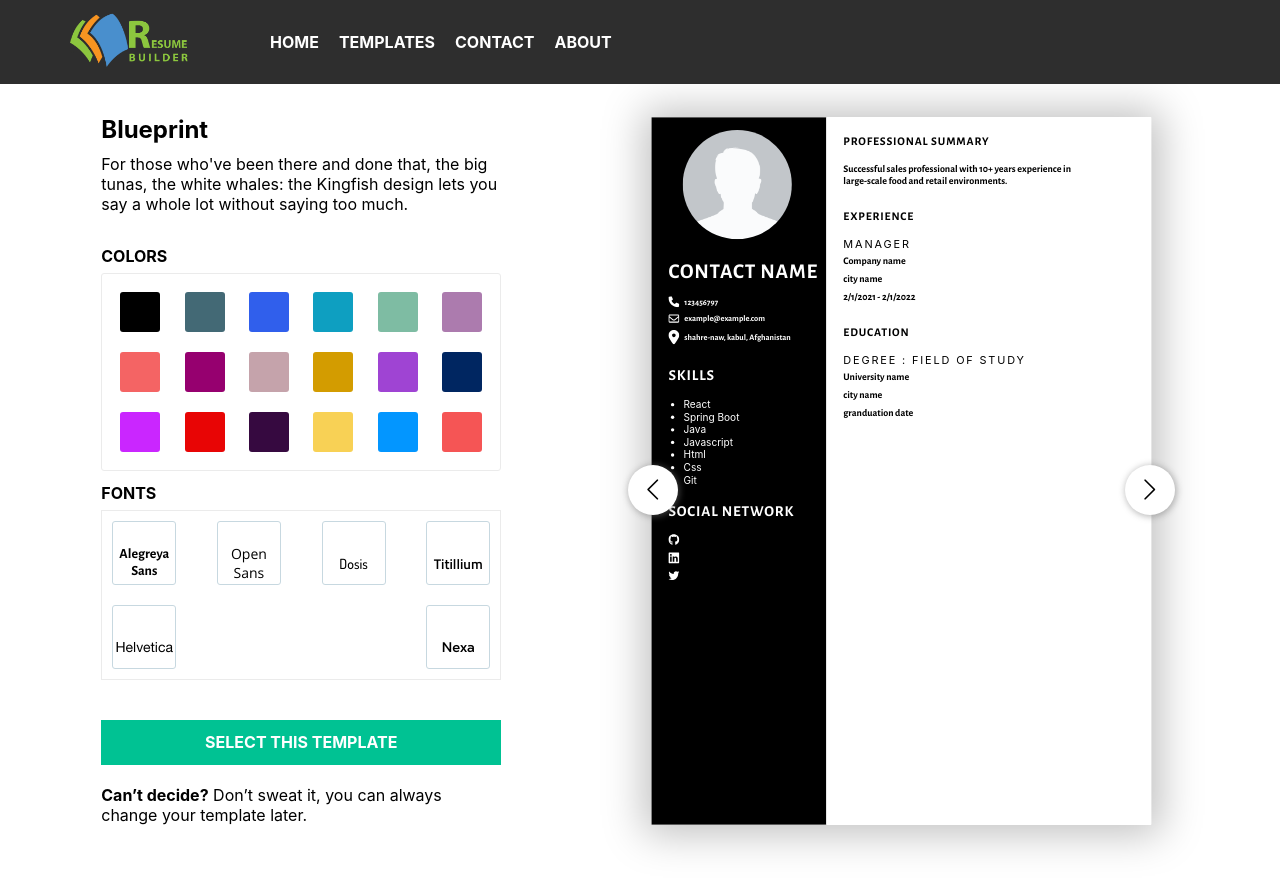
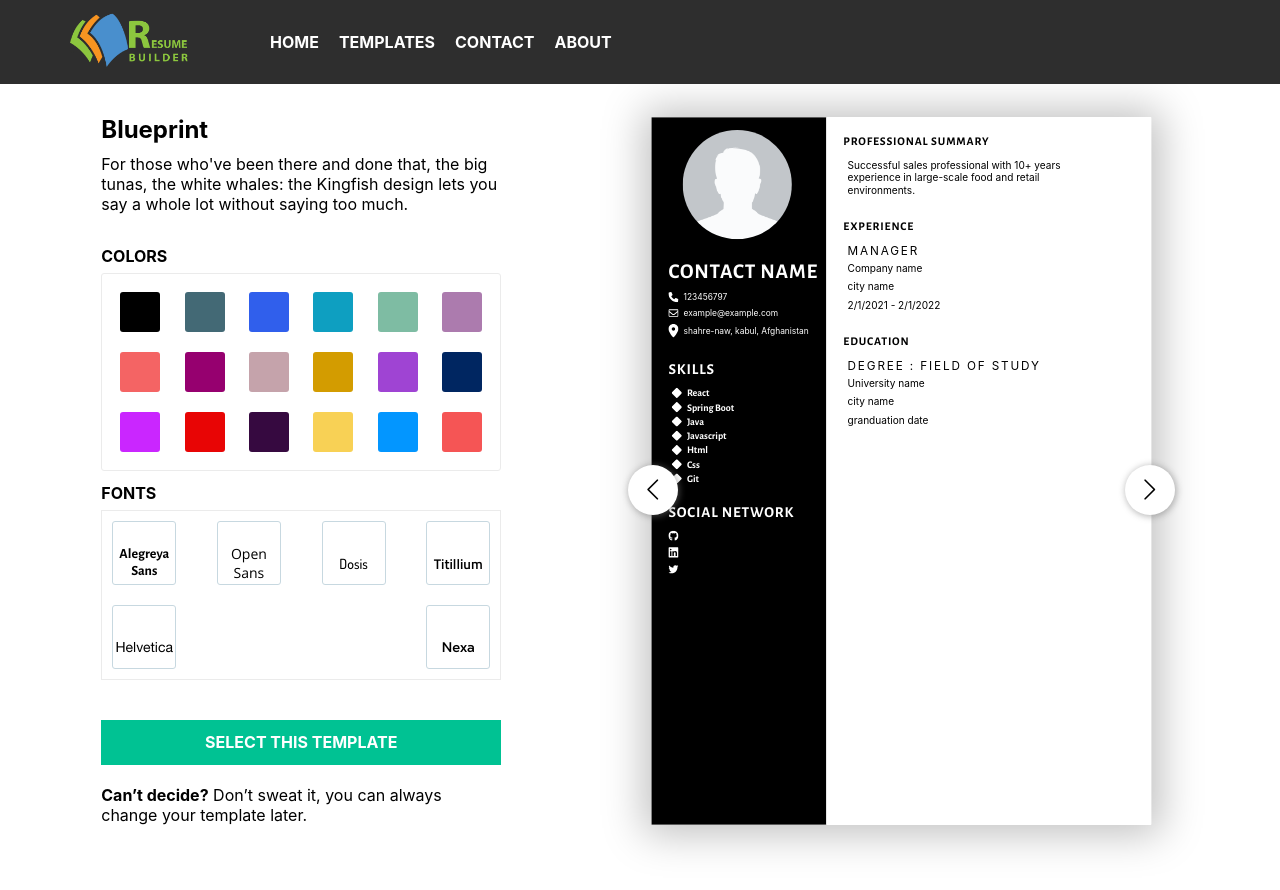
Before and after one commit to Aliherawi7/resume-builder, a React (Create React App) app: page /templates in a window 1280 px wide. Built offline with nearby package versions, Linux system fonts and the light colour scheme.

Commit message:
fontFamily and svg color bugs fixed

```diff
--- a/src/Templates/Template.css
+++ b/src/Templates/Template.css
@@ -6,16 +6,19 @@
 .template .normal-text,
 .template .normal-paragraph{
     font-size: 10px;
-    font-family: var(--font);
     font-weight: 400;
     margin-bottom: 7px;
     display: flex;
     align-items: center;
 }
+.template .normal-title{
+    font-size: 14px;
+    margin-left: 5px;
+}
 
 .template .normal-paragraph{
     font-size: 12px;
-    font-family: var(--font);
+    margin-left: 5px;
 }
 .template h1{
     font-size: 25px;
@@ -24,11 +27,9 @@
 .template .subtitle h2{
     font-size: 14px;
     line-height: 19px;
-    color: var(--color);
 }
 .template  h1, .template  h2{
-    font-family: var(--font);
-    margin-bottom: 15px;
+    margin-bottom: 10px;
     text-transform: uppercase;
     letter-spacing: 1px;
 }
@@ -36,15 +37,20 @@
     margin-bottom: 5px !important;
 }
 .template .skill-list{
-    margin-left: 18px;
+    margin-left: 4px;
     font-size: 12px;
-    font-family: var(--font);
     font-weight: 400;
     fill: #fff;
     text-transform: capitalize;
+    list-style: none;
+}
+.template .skill-list li{
+    display: flex;
+    margin-bottom: 3px;
+    align-items: center;
+    justify-content: flex-start;
 }
 .template svg{
     margin-right: 6px;
-    /* fill: var(--color); */
-    width: 13px;
+    width: 12px;
 }
--- a/src/Templates/Template1.css
+++ b/src/Templates/Template1.css
@@ -13,16 +13,16 @@
     width: 35%;
     height: 100%;
     background-color: var(--backgroundColor);
-    color: #fff;
-    fill: #fff;
+}
+.template1 .container-A h1,
+.template1 .container-A h2,
+.template1 .container-A p,
+.template1 .container-A li{
+    color: #fff !important;
 }
 .template1 svg{
     margin-right: 6px;
     width: 15px;
-}
-.template1 svg path{
-    fill: #fff !important;
-    color: #fff !important;
 }
 .template1 .section h2{
     font-size : 18px;
--- a/src/Templates/Template1.js
+++ b/src/Templates/Template1.js
@@ -6,20 +6,23 @@ function Template1({ contactInformation, experiences, experience, educations, ed
     const backgroundColor = {
         "--backgroundColor": color
     }
-    const Fontcolor = {
-        "--color": color
+    const fontStyles = {
+        fontFamily: font,
+        color: color
     }
-    const fontFamily = {
-        "--font": font
+    const styles = {
+        fontWeight:"900",
+        fontFamily:font,
+        color:color
     }
     return (
-        <div className="template template1 a4" style={fontFamily}>
+        <div className="template template1 a4" style={fontStyles}>
             <div className="container-A" style={backgroundColor}>
                 <div className="contact-info section">
                     <div className='profile-picture' >
                         <img src={contactInformation.image ? URL.createObjectURL(contactInformation.image) : "/image/yyyy.png"} />
                     </div>
-                    <h1 className='contact-name'>{contactInformation?.name}</h1>
+                    <h1 style={styles} className='contact-name' >{contactInformation?.name}</h1>
                     <p className='normal-text'>
                     <svg xmlns="http://www.w3.org/2000/svg" viewBox="0 0 512 512"><path style={{fill:"#fff"}} d="M511.2 387l-23.25 100.8c-3.266 14.25-15.79 24.22-30.46 24.22C205.2 512 0 306.8 0 54.5c0-14.66 9.969-27.2 24.22-30.45l100.8-23.25C139.7-2.602 154.7 5.018 160.8 18.92l46.52 108.5c5.438 12.78 1.77 27.67-8.98 36.45L144.5 207.1c33.98 69.22 90.26 125.5 159.5 159.5l44.08-53.8c8.688-10.78 23.69-14.51 36.47-8.975l108.5 46.51C506.1 357.2 514.6 372.4 511.2 387z"/></svg>
                         {contactInformation?.phone ? contactInformation.phone : ''} </p>
@@ -33,15 +36,18 @@ function Template1({ contactInformation, experiences, experience, educations, ed
                             (contactInformation?.country ? contactInformation.country : '')}</p>
                 </div>
                 <div className="skills section">
-                    <h2 style={{fontFamily:font}}>Skills</h2>
+                    <h2 style={styles}>Skills</h2>
                     <ul className="skill-list">
                         {skills?.length > 0 ? skills.map((item) => {
-                            return item != "" ? <li key={Math.random() + item}>{item}</li> : null
+                            return item != "" ? <li style={fontStyles} key={Math.random() + item}>
+                                <svg xmlns="http://www.w3.org/2000/svg" viewBox="0 0 512 512"><path style={{fill:"#fff"}} d="M500.3 227.7C515.9 243.3 515.9 268.7 500.3 284.3L284.3 500.3C268.7 515.9 243.3 515.9 227.7 500.3L11.72 284.3C-3.905 268.7-3.905 243.3 11.72 227.7L227.7 11.72C243.3-3.905 268.7-3.905 284.3 11.72L500.3 227.7z"/></svg>
+                                {item}
+                                </li> : null
                         }) : null}
                     </ul>
                 </div>
                 <div className='social-network section'>
-                    <h2 style={Fontcolor}>Social Network</h2>
+                    <h2 style={styles}>Social Network</h2>
                     <p className='normal-text'>
                     <svg xmlns="http://www.w3.org/2000/svg" viewBox="0 0 496 512"><path style={{fill:"#fff"}} d="M165.9 397.4c0 2-2.3 3.6-5.2 3.6-3.3.3-5.6-1.3-5.6-3.6 0-2 2.3-3.6 5.2-3.6 3-.3 5.6 1.3 5.6 3.6zm-31.1-4.5c-.7 2 1.3 4.3 4.3 4.9 2.6 1 5.6 0 6.2-2s-1.3-4.3-4.3-5.2c-2.6-.7-5.5.3-6.2 2.3zm44.2-1.7c-2.9.7-4.9 2.6-4.6 4.9.3 2 2.9 3.3 5.9 2.6 2.9-.7 4.9-2.6 4.6-4.6-.3-1.9-3-3.2-5.9-2.9zM244.8 8C106.1 8 0 113.3 0 252c0 110.9 69.8 205.8 169.5 239.2 12.8 2.3 17.3-5.6 17.3-12.1 0-6.2-.3-40.4-.3-61.4 0 0-70 15-84.7-29.8 0 0-11.4-29.1-27.8-36.6 0 0-22.9-15.7 1.6-15.4 0 0 24.9 2 38.6 25.8 21.9 38.6 58.6 27.5 72.9 20.9 2.3-16 8.8-27.1 16-33.7-55.9-6.2-112.3-14.3-112.3-110.5 0-27.5 7.6-41.3 23.6-58.9-2.6-6.5-11.1-33.3 2.6-67.9 20.9-6.5 69 27 69 27 20-5.6 41.5-8.5 62.8-8.5s42.8 2.9 62.8 8.5c0 0 48.1-33.6 69-27 13.7 34.7 5.2 61.4 2.6 67.9 16 17.7 25.8 31.5 25.8 58.9 0 96.5-58.9 104.2-114.8 110.5 9.2 7.9 17 22.9 17 46.4 0 33.7-.3 75.4-.3 83.6 0 6.5 4.6 14.4 17.3 12.1C428.2 457.8 496 362.9 496 252 496 113.3 383.5 8 244.8 8zM97.2 352.9c-1.3 1-1 3.3.7 5.2 1.6 1.6 3.9 2.3 5.2 1 1.3-1 1-3.3-.7-5.2-1.6-1.6-3.9-2.3-5.2-1zm-10.8-8.1c-.7 1.3.3 2.9 2.3 3.9 1.6 1 3.6.7 4.3-.7.7-1.3-.3-2.9-2.3-3.9-2-.6-3.6-.3-4.3.7zm32.4 35.6c-1.6 1.3-1 4.3 1.3 6.2 2.3 2.3 5.2 2.6 6.5 1 1.3-1.3.7-4.3-1.3-6.2-2.2-2.3-5.2-2.6-6.5-1zm-11.4-14.7c-1.6 1-1.6 3.6 0 5.9 1.6 2.3 4.3 3.3 5.6 2.3 1.6-1.3 1.6-3.9 0-6.2-1.4-2.3-4-3.3-5.6-2z"/></svg>
                     {contactInformation?.github}</p>
@@ -55,7 +61,7 @@ function Template1({ contactInformation, experiences, experience, educations, ed
             </div>
             <div className="container-B">
                 <div className="professional-summary subtitle section">
-                    <h2 style={Fontcolor}>professional summary</h2>
+                    <h2 style={styles}>professional summary</h2>
                     <div >
                         {summery?.map((item) => {
                             return item != "" ? <p className="summery normal-paragraph" key={Math.random()}>{item}</p> : null
@@ -64,7 +70,7 @@ function Template1({ contactInformation, experiences, experience, educations, ed
                     </div>
                 </div>
                 <div className="experience subtitle section">
-                    <h2 style={Fontcolor}>Experience</h2>
+                    <h2 style={styles}>Experience</h2>
                     {experiences?.length > 0 ? experiences?.map((item) => {
                         return (
                             <div key={Math.random()} className="experience-container">
@@ -83,7 +89,7 @@ function Template1({ contactInformation, experiences, experience, educations, ed
                     </div>}
                 </div>
                 <div className="education subtitle section">
-                    <h2 style={Fontcolor}>Education</h2>
+                    <h2 style={styles}>Education</h2>
                     {educations?.length > 0 ? educations?.map((item) => {
                         return (
                             <div key={Math.random() + item} className="experience-container">
--- a/src/Templates/Template2.js
+++ b/src/Templates/Template2.js
@@ -5,19 +5,22 @@ import "./Template2.css"
 
 function Template2({ contactInformation, experiences, experience, educations, education, skills, summery, color, font }) {
     const backgroundColor = {
-        "--backgroundColor": color
+        backgroundColor: color
     }
-    const Fontcolor = {
-        "--color": color
+    const fontStyles = {
+        fontFamily: font,
+        color: color
     }
-    const fontFamily = {
-        "--font": font
+    const styles = {
+        fontWeight:"900",
+        fontFamily:font,
+        color:color
     }
     return (
-        <div className="template template2 a4" style={{fontFamily:font, color:color}}>
+        <div className="template template2 a4" style={styles}>
             <div className="container-bg1" style={backgroundColor}>
                 <div className="container-bg2">
-                    <div className='right-corner'></div>
+                    <div style={backgroundColor} className='right-corner'></div>
                     <div className='top-right-corner'></div>
                     <div className='bottom-right-corner'></div>
                     <div className='profile-picture' >
@@ -25,8 +28,8 @@ function Template2({ contactInformation, experiences, experience, educations, ed
                     </div>
 
                     <div className='contact-info'>
-                        <div className='contact-name' style={{fontFamily:font, color:color}}><p>{contactInformation?.name}</p></div>
-                        <div className='contact'>
+                        <div className='contact-name' style={styles}><p>{contactInformation?.name}</p></div>
+                        <div className='contact' style={styles}>
                             <p className='normal-text'>
                                 <svg xmlns="http://www.w3.org/2000/svg" viewBox="0 0 512 512"><path style={{fill:color}} d="M511.2 387l-23.25 100.8c-3.266 14.25-15.79 24.22-30.46 24.22C205.2 512 0 306.8 0 54.5c0-14.66 9.969-27.2 24.22-30.45l100.8-23.25C139.7-2.602 154.7 5.018 160.8 18.92l46.52 108.5c5.438 12.78 1.77 27.67-8.98 36.45L144.5 207.1c33.98 69.22 90.26 125.5 159.5 159.5l44.08-53.8c8.688-10.78 23.69-14.51 36.47-8.975l108.5 46.51C506.1 357.2 514.6 372.4 511.2 387z" /></svg>
                                 {contactInformation?.phone ? contactInformation.phone : ''} </p>
@@ -40,22 +43,22 @@ function Template2({ contactInformation, experiences, experience, educations, ed
                                     (contactInformation?.country ? contactInformation.country : '')}</p>
                         </div>
                     </div>
-                    <div className='information-container'>
+                    <div className='information-container' >
                         <div className='part-a'>
-                            <div className="professional-summary subtitle section">
-                                <h2 style={{fontFamily:font, color:color}}>professional summary</h2>
-                                <div>
+                            <div className="professional-summary subtitle section" style={styles}>
+                                <h2 style={styles}>professional summary</h2>
+                                <div >
                                     {summery?.map((item) => {
-                                        return item != "" ? <p className="summery normal-paragraph" key={item}>{item}</p> : null
+                                        return item != "" ? <p style={fontStyles} className="summery normal-paragraph" key={item}>{item}</p> : null
 
                                     })}
                                 </div>
                             </div>
                             <div className="experience subtitle section">
-                                <h2 style={{fontFamily:font, color:color}}>Experience</h2>
+                                <h2 style={styles}>Experience</h2>
                                 {experiences?.length > 0 ? experiences?.map((item) => {
                                     return (
-                                        <div key={item} className="experience-container">
+                                        <div style={styles} key={item} className="experience-container">
                                             <p className="normal-title mb-5">{item?.jobTitle ? item.jobTitle : ''}</p>
                                             <p className="normal-paragraph">{item?.employer ? item.employer : ''}</p>
                                             <p className="normal-paragraph">{(item?.city ? item.city : "") + (item?.state ? ", " + item?.state : '')}</p>
@@ -63,7 +66,7 @@ function Template2({ contactInformation, experiences, experience, educations, ed
                                             <p className="normal-paragraph">{' '}</p>
                                         </div>
                                     )
-                                }) : <div>
+                                }) : <div style={styles}>
                                     <p className="normal-title mb-5">{experience?.jobTitle ? experience.jobTitle : ''}</p>
                                     <p className="normal-paragraph">{experience?.employer ? experience.employer : ''}</p>
                                     <p className="normal-paragraph">{experience?.city ? experience.city : "" + ", " + experience?.state ? experience.state : ''}</p>
@@ -74,19 +77,22 @@ function Template2({ contactInformation, experiences, experience, educations, ed
                         </div>
                         <div className='part-b'>
                             <div className="skills subtitle section">
-                                <h2 style={{fontFamily:font, color:color}}>Skills</h2>
+                                <h2 style={styles}>Skills</h2>
                                 <ul className="skill-list">
                                     {skills?.map((item) => {
-                                        return item != "" ? <li key={Math.random()}>{item}</li> : null
+                                        return item != "" ? <li style={fontStyles} key={Math.random()}>
+                                            <svg xmlns="http://www.w3.org/2000/svg" viewBox="0 0 512 512"><path style={{fill:color}} d="M500.3 227.7C515.9 243.3 515.9 268.7 500.3 284.3L284.3 500.3C268.7 515.9 243.3 515.9 227.7 500.3L11.72 284.3C-3.905 268.7-3.905 243.3 11.72 227.7L227.7 11.72C243.3-3.905 268.7-3.905 284.3 11.72L500.3 227.7z"/></svg>
+                                            {item}
+                                            </li> : null
 
                                     })}
                                 </ul>
                             </div>
                             <div className="education subtitle section">
-                                <h2 style={{fontFamily:font, color:color}}>Education</h2>
+                                <h2 style={styles}>Education</h2>
                                 {educations?.length > 0 ? educations?.map((item) => {
                                     return (
-                                        <div key={item} className="experience-container">
+                                        <div style={styles} key={item} className="experience-container">
                                             <p className="normal-title mb-5">{(item?.degree ? item.degree : '') + (item?.fieldOfStudy ? ' : ' + item.fieldOfStudy : '')}</p>
                                             <p className="normal-paragraph">{item?.schoolName ? item.schoolName : ''}</p>
                                             <p className="normal-paragraph">{(item?.city ? item.city : "") + (item?.state ? ", " + item?.state : '')}</p>
@@ -95,7 +101,7 @@ function Template2({ contactInformation, experiences, experience, educations, ed
                                         </div>
                                     )
                                 }) :
-                                    <div className="experience-container">
+                                    <div style={styles} className="experience-container">
                                         <p className="normal-title mb-5">{(education?.degree ? education.degree : '') + (education?.fieldOfStudy ? " : " + education.fieldOfStudy : '')}</p>
                                         <p className="normal-paragraph">{education?.schoolName ? education.schoolName : ''}</p>
                                         <p className="normal-paragraph">{(education?.city ? education.city : "") + (education?.state ? ", " + education?.state : '')}</p>
@@ -105,8 +111,8 @@ function Template2({ contactInformation, experiences, experience, educations, ed
 
                                 }
                             </div>
-                            <div className='social-network subtitle section'>
-                                <h2 style={{fontFamily:font, color:color}}>Social Network</h2>
+                            <div style={styles} className='social-network subtitle section' >
+                                <h2 style={styles}>Social Network</h2>
                                 <p className='normal-text'>
                                     <svg xmlns="http://www.w3.org/2000/svg" viewBox="0 0 496 512"><path style={{fill:color}} d="M165.9 397.4c0 2-2.3 3.6-5.2 3.6-3.3.3-5.6-1.3-5.6-3.6 0-2 2.3-3.6 5.2-3.6 3-.3 5.6 1.3 5.6 3.6zm-31.1-4.5c-.7 2 1.3 4.3 4.3 4.9 2.6 1 5.6 0 6.2-2s-1.3-4.3-4.3-5.2c-2.6-.7-5.5.3-6.2 2.3zm44.2-1.7c-2.9.7-4.9 2.6-4.6 4.9.3 2 2.9 3.3 5.9 2.6 2.9-.7 4.9-2.6 4.6-4.6-.3-1.9-3-3.2-5.9-2.9zM244.8 8C106.1 8 0 113.3 0 252c0 110.9 69.8 205.8 169.5 239.2 12.8 2.3 17.3-5.6 17.3-12.1 0-6.2-.3-40.4-.3-61.4 0 0-70 15-84.7-29.8 0 0-11.4-29.1-27.8-36.6 0 0-22.9-15.7 1.6-15.4 0 0 24.9 2 38.6 25.8 21.9 38.6 58.6 27.5 72.9 20.9 2.3-16 8.8-27.1 16-33.7-55.9-6.2-112.3-14.3-112.3-110.5 0-27.5 7.6-41.3 23.6-58.9-2.6-6.5-11.1-33.3 2.6-67.9 20.9-6.5 69 27 69 27 20-5.6 41.5-8.5 62.8-8.5s42.8 2.9 62.8 8.5c0 0 48.1-33.6 69-27 13.7 34.7 5.2 61.4 2.6 67.9 16 17.7 25.8 31.5 25.8 58.9 0 96.5-58.9 104.2-114.8 110.5 9.2 7.9 17 22.9 17 46.4 0 33.7-.3 75.4-.3 83.6 0 6.5 4.6 14.4 17.3 12.1C428.2 457.8 496 362.9 496 252 496 113.3 383.5 8 244.8 8zM97.2 352.9c-1.3 1-1 3.3.7 5.2 1.6 1.6 3.9 2.3 5.2 1 1.3-1 1-3.3-.7-5.2-1.6-1.6-3.9-2.3-5.2-1zm-10.8-8.1c-.7 1.3.3 2.9 2.3 3.9 1.6 1 3.6.7 4.3-.7.7-1.3-.3-2.9-2.3-3.9-2-.6-3.6-.3-4.3.7zm32.4 35.6c-1.6 1.3-1 4.3 1.3 6.2 2.3 2.3 5.2 2.6 6.5 1 1.3-1.3.7-4.3-1.3-6.2-2.2-2.3-5.2-2.6-6.5-1zm-11.4-14.7c-1.6 1-1.6 3.6 0 5.9 1.6 2.3 4.3 3.3 5.6 2.3 1.6-1.3 1.6-3.9 0-6.2-1.4-2.3-4-3.3-5.6-2z" /></svg>
                                     {contactInformation?.github}</p>
```
Also changed, not shown: src/Templates/Template2.css (+7 -9 lines).
